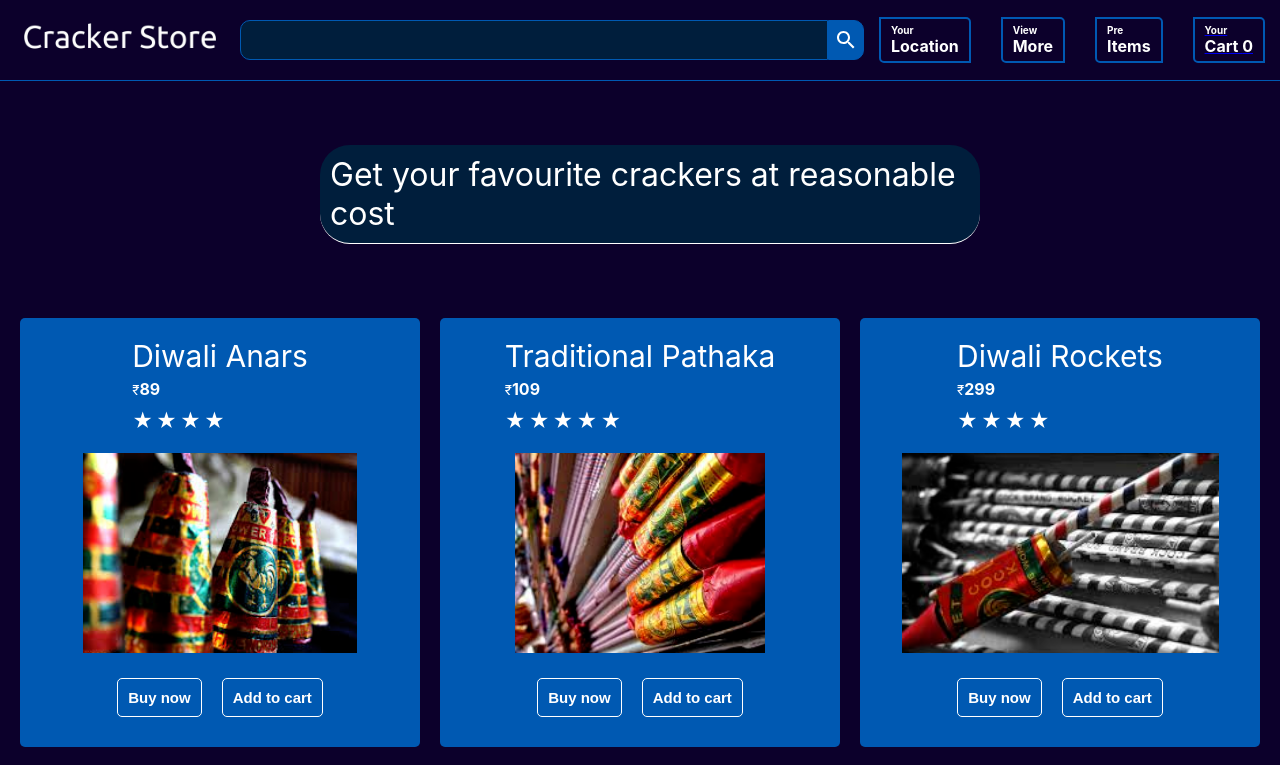
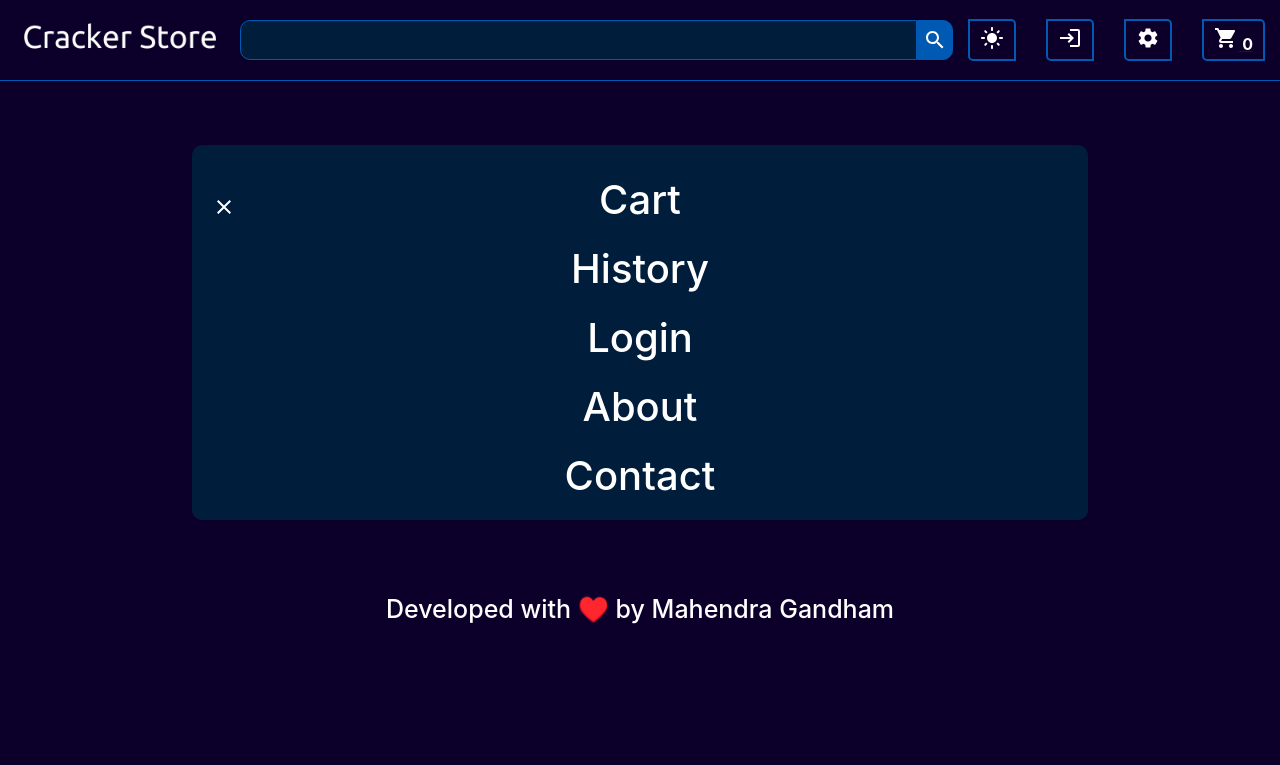
Before and after one commit to mahendrasaikumargandham/CrackerStore, a React (Create React App) app: page /settings in a window 1280 px wide. Shown: the top 765 px of the page. Built offline with nearby package versions, Linux system fonts and the light colour scheme.

Commit message:
Customized Icons

```diff
--- a/src/App.js
+++ b/src/App.js
@@ -1,19 +1,28 @@
-import React from "react";
+import React, { useState } from "react";
 import "./App.css";
 import Header from "./Header";
 import Home from "./Home";
 import Footer from "./Footer";
 import Checkout from "./Checkout";
+import Settings from "./Settings";
+import { ThemeProvider } from "styled-components";
 import { BrowserRouter as Router, Switch, Route } from "react-router-dom";
-
+import { lightTheme, darkTheme, GlobalStyles } from "./themes";
 function App() {
+  const [ theme, setTheme ] = useState("light");
+  console.log(setTheme);
   return (
+    <ThemeProvider theme={theme === "light" ? lightTheme : darkTheme}>
+      <GlobalStyles />
       <Router>
         <div className="app">
         <Header />
           <Switch>
             <Route path="/checkout">
               <Checkout />
+            </Route>
+            <Route path="/settings">
+              <Settings />
             </Route>
             <Route path="/">
               <Home />
@@ -22,6 +31,7 @@ function App() {
           <Footer />
         </div>
       </Router>
+    </ThemeProvider>
   );
 }
 
--- a/src/Footer.css
+++ b/src/Footer.css
@@ -1,6 +1,6 @@
-.footer {
+/* .footer {
     background-color: #0c002b;
-}
+} */
 .footer > .footer_text {
     text-align: center;
     color: #fff;
--- a/src/Footer.js
+++ b/src/Footer.js
@@ -1,4 +1,5 @@
 import React from 'react'
+import "./themes";
 import "./Footer.css";
 function Footer() {
     return (
--- a/src/Header.css
+++ b/src/Header.css
@@ -3,11 +3,11 @@
     height: 80px;
     display: flex;
     align-items: center;
-    background: #0c002b;
     position: sticky;
     top: 0;
     z-index: 100;
     border-bottom: 1px solid rgb(0, 89, 178);
+    background-color: #0c002b;
 }
 
 .header_logo
@@ -16,6 +16,7 @@
     object-fit: contain;
     margin: 0 20px;
     margin-top: 0;
+    border-radius: 10px;
 }
 .header_search
 {
@@ -118,7 +119,7 @@
 
 @media (max-width: 768px) {
     .header {
-        height: 160px;
+        height: 200px;
         display: block;
         overflow-x: hidden;
         align-items: center;
@@ -130,6 +131,7 @@
         object-fit: contain;
         margin: 0 20px;
         margin-left: 20%;
+        margin-top: 20px;
     }
     .header_searchInput {
         margin-left: 10px;
@@ -142,7 +144,7 @@
         display: flex;
         margin-left: 5px;
         margin-right: 5px;
-        margin-top: 10px;
+        margin-top: 20px;
         color: #fff;
         font-weight: 500;
         border: 1px solid rgb(0, 89, 178);
--- a/src/Header.js
+++ b/src/Header.js
@@ -1,13 +1,28 @@
-import React from 'react';
+import React, { useState } from 'react';
 import "./Header.css";
 import SearchIcon from '@mui/icons-material/Search';
 import { Link } from 'react-router-dom';
 import { useStateValue } from './StateProvider';
+import SettingsIcon from '@mui/icons-material/Settings';
+import ShoppingCartIcon from '@mui/icons-material/ShoppingCart';
+import LoginIcon from '@mui/icons-material/Login';
+// import LogoutIcon from '@mui/icons-material/Logout';
+import { ThemeProvider } from "styled-components";
+import { lightTheme, darkTheme, GlobalStyles } from "./themes";
+import LightModeIcon from '@mui/icons-material/LightMode';
 
 function Header() {
+
+    const [ theme, setTheme ] = useState("dark");
+
+      const themeToggler = () => {
+        theme === "light" ? setTheme("dark"): setTheme("light");
+      };
     const [{ basket }, dispatch] = useStateValue();
     console.log(dispatch);
     return (
+        <ThemeProvider theme={theme === "light" ? lightTheme : darkTheme}>
+            <GlobalStyles />
             <div className="header">
                 <Link to="/">
                     <img className="header_logo" src="/images/Logo.png" alt="" />
@@ -18,25 +33,28 @@ function Header() {
                 </div>
                 <div className="header_nav">
                     <div className="header_option">
-                    <span className="header_optionLineOne">Your</span>
-                    <span className="header_optionLineTwo">Location</span>
+                        {/* <span className="header_optionLineOne">Last</span> */}
+                        <span className="header_optionLineTwo" onClick={() => themeToggler()}><LightModeIcon /></span>
                     </div>
                     <div className="header_option">
-                    <span className="header_optionLineOne">View</span>
-                    <span className="header_optionLineTwo">More</span>
+                        {/* <span className="header_optionLineOne">Your</span> */}
+                        <span className="header_optionLineTwo"><LoginIcon /></span>
                     </div>
+                    <Link to="/settings">
                         <div className="header_option">
-                    <span className="header_optionLineOne">Pre</span>
-                    <span className="header_optionLineTwo">Items</span>
+                            {/* <span className="header_optionLineOne">Your</span> */}
+                            <span className="header_optionLineTwo"><SettingsIcon /></span>
                         </div>
+                    </Link>
                     <Link to='/checkout'>
                         <div className="header_option">
-                        <span className="header_optionLineOne">Your</span>
-                        <span className="header_optionLineTwo">Cart {basket.length}</span>
+                            {/* <span className="header_optionLineOne">Your</span> */}
+                            <span className="header_optionLineTwo"><ShoppingCartIcon/> {basket.length}</span>
                         </div>
                     </Link>
                 </div>
             </div>
+        </ThemeProvider>
     )
 }
 
--- a/src/Home.css
+++ b/src/Home.css
@@ -1,6 +1,5 @@
 .home
 {
-    background-color: #0c002b;
     justify-content: center;
     overflow-x: hidden;
     box-sizing: border-box;
@@ -23,9 +22,9 @@
     margin-top: 5%;
     margin-bottom: 5%;
     font-weight: 400;
-    background: rgba(0, 30, 60);
+    /* background: rgba(0, 30, 60); */
     border-bottom: 1px solid #fff;
-    border-radius: 30px;
+    /* border-radius: 30px; */
     color: #fff;
 }
 
--- /dev/null
+++ b/src/Settings.css
@@ -0,0 +1,64 @@
+.settings {
+    display: flex;
+    flex-direction: column;
+    text-align: center;
+    color: #fff;
+    background: rgba(0, 30, 60);
+    margin-left: 15%;
+    margin-top: 5%;
+    margin-bottom: 5%;
+    width: 70%;
+    border-radius: 10px;
+}
+
+.settings > .settings_container > .settings_heading {
+    position: absolute;
+    font-size: 20px;
+    align-items: flex-end;
+    justify-content: space-between;
+    padding: 20px;
+}
+
+.settings > .settings_container {
+
+}
+
+.settings > .settings_container > .settings_heading > a {
+    color: #fff;
+}
+
+.settings > .settings_container > h2 {
+    margin: 20px;
+    font-size: 40px;
+    font-weight: 500;
+}
+
+.settings > .settings_container > a {
+    text-decoration: none;
+}
+
+.settings > .settings_container > a > h2 {
+    margin-top: 30px;
+    font-size: 40px;
+    color: #fff;
+    font-weight: 500;
+}
+
+@media(max-width: 768px) {
+    .settings {
+        margin-left: 20px;
+        width: 87%;
+        margin-right: 5%;
+    }
+    .settings > .settings_container > h2 {
+        font-size: 30px;
+        font-weight: 400;
+        padding-top: 5px;
+    }
+    .settings > .settings_container > a > h2 {
+        font-size: 30px;
+    }
+    .settings > .settings_container > .settings_heading {
+        padding: 10px;
+    }
+}
--- /dev/null
+++ b/src/Settings.js
@@ -0,0 +1,28 @@
+import React  from 'react';
+import "./Settings.css";
+import CloseIcon from '@mui/icons-material/Close';
+import { Link } from 'react-router-dom';
+
+function Settings() {
+    return (
+        <div className="settings">
+            <div className="settings_container">
+                <div className="settings_heading">
+                    <Link to='/'>
+                        <CloseIcon className="settings_close" />
+                    </Link>
+                </div>
+                <Link to="/checkout">
+                    <h2>Cart</h2>
+                </Link>
+                <h2>History</h2>
+                <h2>Login</h2>
+                <h2>About</h2>
+                <h2>Contact</h2>
+
+            </div>
+        </div>
+    )
+}
+
+export default Settings
--- /dev/null
+++ b/src/themes.js
@@ -0,0 +1,18 @@
+import { createGlobalStyle } from "styled-components"
+
+export const lightTheme = {
+    body: '#fff',
+    color: 'rgb(0, 89, 178)',
+    fontColor: 'rgb(0, 89, 178'
+}
+
+export const darkTheme = {
+    body: '#0c002b',
+    color: 'rgb(0, 89, 178)',
+}
+
+export const GlobalStyles = createGlobalStyle`
+    body {
+        background-color: ${(props) => props.theme.body};
+    }
+`;
```
Lines whose indentation alone changed are shown as unchanged.
